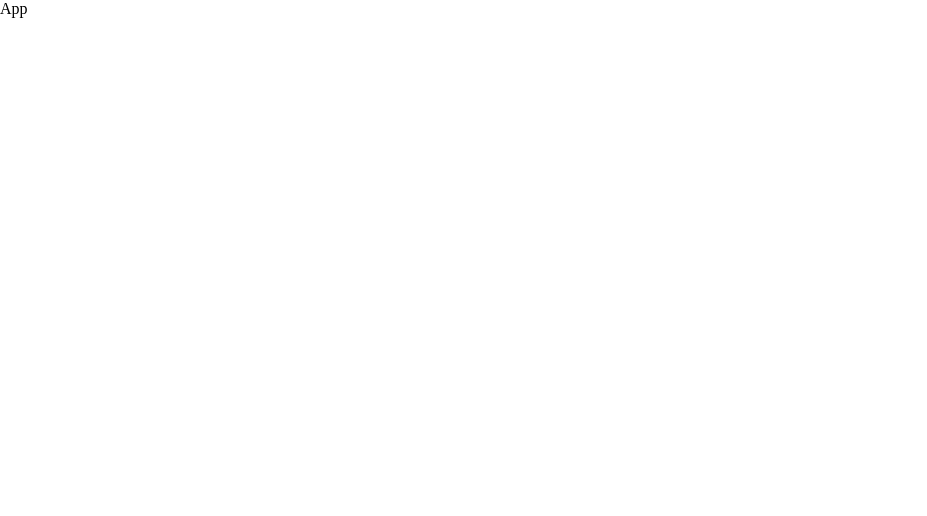
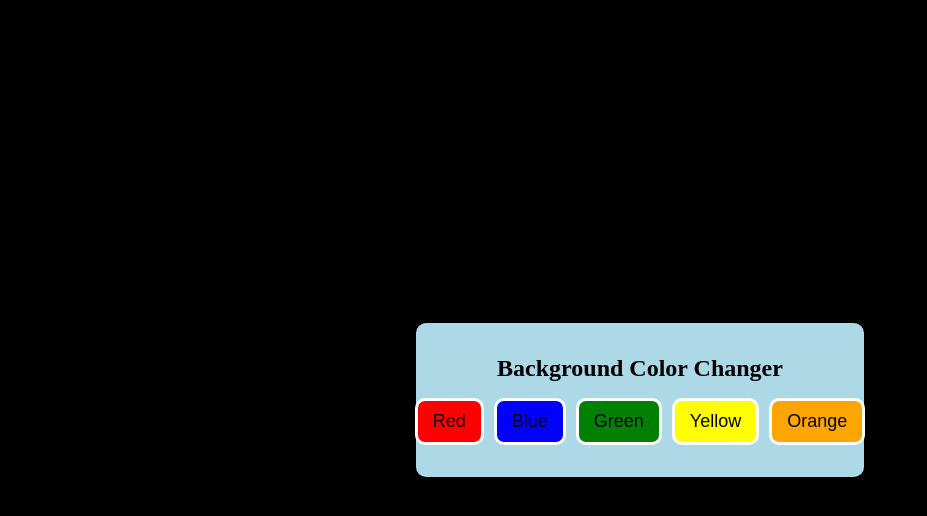
Before and after one commit to Manish-dev3490/Full-Stack-Web-Dev, a React (Vite) app in the folder FrontEnd/React Js/BackgroundChanger/: page / in a window 1280 px wide. Shown: the top 516 px of the page, without its empty margins (0-927 px from the left). Built offline with nearby package versions, Linux system fonts and the light colour scheme.

Commit message:
all comonents are created and styling is also done

```diff
--- a/FrontEnd/React Js/BackgroundChanger/src/components/App.jsx
+++ b/FrontEnd/React Js/BackgroundChanger/src/components/App.jsx
@@ -1,9 +1,12 @@
+import Main from "./Main"
 
 
 // This is the whole react-appication all the components will dig under this App component
 function App() {
     return (
-        <div>App</div>
+
+        <Main></Main>
+
     )
 }
 
--- /dev/null
+++ b/FrontEnd/React Js/BackgroundChanger/src/components/Main.jsx
@@ -0,0 +1,17 @@
+// This is the main compnent
+function Main() {
+    return (
+        <>
+            <h2>Background Color Changer</h2>
+            <div className='main-section'>
+                <button style={{backgroundColor:"red"}} className='btn'>Red</button>
+                <button style={{backgroundColor:"blue"}} className='btn'>Blue</button>
+                <button style={{backgroundColor:"green"}} className='btn'>Green</button>
+                <button style={{backgroundColor:"yellow"}} className='btn'>Yellow</button>
+                <button style={{backgroundColor:"orange"}} className='btn'>Orange</button>
+            </div>
+        </>
+    )
+}
+
+export default Main
--- a/FrontEnd/React Js/BackgroundChanger/style.css
+++ b/FrontEnd/React Js/BackgroundChanger/style.css
@@ -1,5 +1,38 @@
-*{
-    margin: 0;
-    padding: 0;
-    box-sizing: border-box;
+* {
+  margin: 0;
+  padding: 0;
+  box-sizing: border-box;
 }
+
+body {
+  display: flex;
+  align-items: center;
+  height: 100vh;
+  justify-content: center;
+  background-color: black;
+}
+.root {
+  flex-direction: column;
+  justify-content: center;
+  align-items: center;
+  gap: 1rem;
+  padding-block: 2rem 32px;
+  padding-inline: 1rem;
+  display: flex;
+  width: 35%;
+  background-color: lightblue;
+  border-radius: 10px;
+}
+.main-section {
+  display: flex;
+  align-items: center;
+  gap: 10px;
+}
+.btn {
+  padding-block: 10px;
+  padding-inline: 15px;
+  cursor: pointer;
+  font-size: 18px;
+  border: 3px solid white;
+  border-radius: 10px;
+}
```
